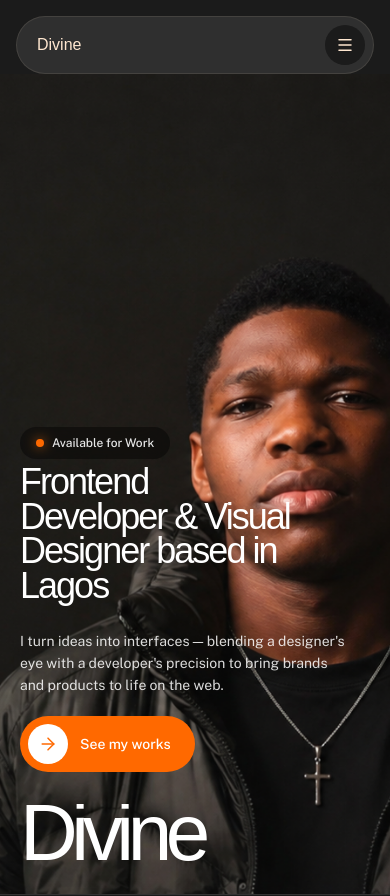
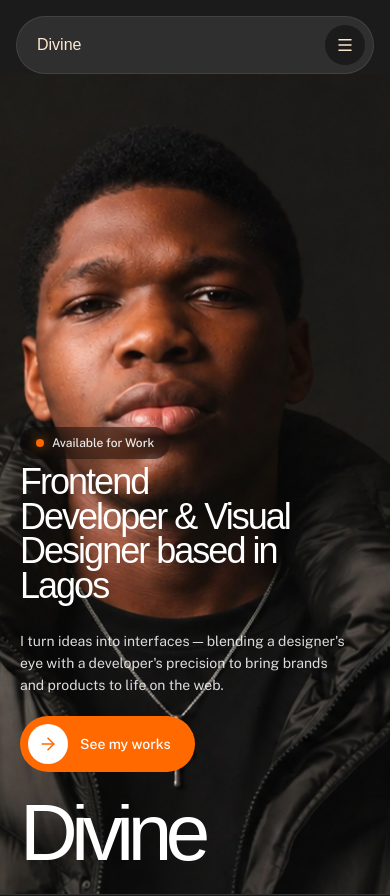
Before and after one commit to emeka-divine-exe/emeka-divine, a React (Vite) app: page / in a window 390 px wide. Shown: the top 896 px of the page. Built offline with nearby package versions, Linux system fonts and the light colour scheme.

Commit message:
Refactor hero background image styles
Updated image styling for the hero background.

```diff
--- a/src/components/Hero.jsx
+++ b/src/components/Hero.jsx
@@ -26,15 +26,22 @@ export default function Hero() {
   src={heroBg}
   alt=""
   className="
-            h-full
+    absolute
+    inset-x-0
+    top-[-170px]
+    h-[calc(100%+170px)]
     w-full
     object-cover
-            object-[35%_72%]
+    object-[48%_center]
 
-            sm:object-[35%_68%]
+    sm:top-[-140px]
+    sm:h-[calc(100%+140px)]
+    sm:object-[48%_center]
+
+    md:static
+    md:h-full
+    md:w-full
     md:object-center
-            lg:object-center
-            xl:object-center
   "
 />
       </div>
```
Lines whose indentation alone changed are shown as unchanged.
